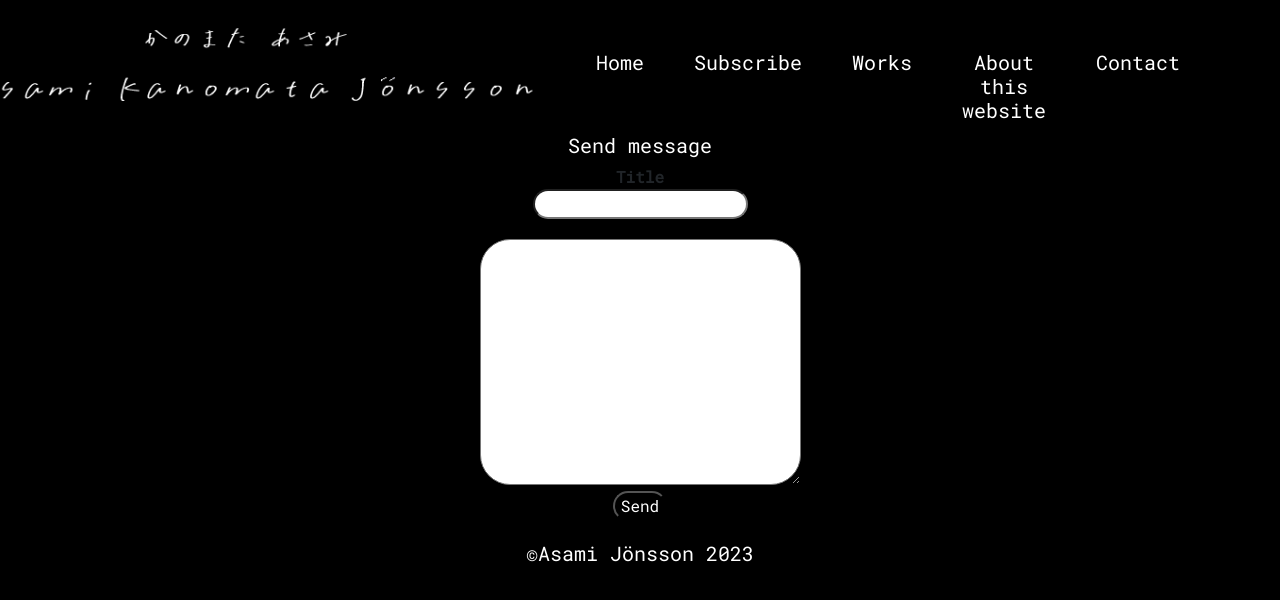
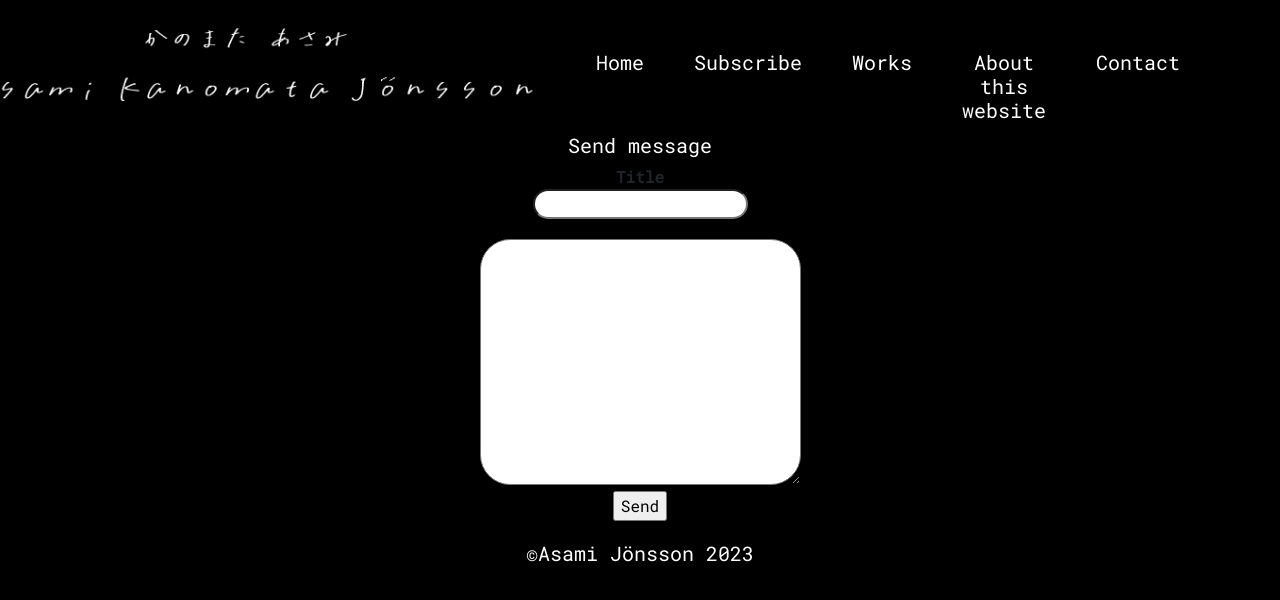
Before and after one commit to Asamijonsson/portfolio2023, a React (Create React App) app: page /contact in a window 1280 px wide. Shown: the top 600 px of the page. Built offline with nearby package versions, Linux system fonts and the light colour scheme.

Commit message:
deleted photos

```diff
--- a/package.json
+++ b/package.json
@@ -3,6 +3,7 @@
   "version": "0.1.0",
   "private": true,
   "dependencies": {
+    "@emailjs/browser": "^3.11.0",
     "@testing-library/jest-dom": "^5.16.5",
     "@testing-library/react": "^13.4.0",
     "@testing-library/user-event": "^13.5.0",
--- a/src/Pages/Aboutme.jsx
+++ b/src/Pages/Aboutme.jsx
@@ -1,5 +1,5 @@
 import style from "./Aboutme.module.css";
-import aboutme from "../image/aboutme.JPG";
+// import aboutme from "../image/aboutme.JPG";
 import Knowledge from "./Knowledge";
 import { Link } from "react-router-dom";
 // import colorstyle from "../Color.module.css"
@@ -7,7 +7,7 @@ import { Link } from "react-router-dom";
 const Aboutme = () => {
   return (
     <div className={style.background}>
-      <img src={aboutme} alt="" className={style.img} />
+      {/* <img src={aboutme} alt="" className={style.img} /> */}
       <Link to={"/aboutmejp"} className={style.aboutmeLink}>
         Japanese
       </Link>
--- a/src/Pages/Aboutme.module.css
+++ b/src/Pages/Aboutme.module.css
@@ -4,20 +4,23 @@
   padding-right: 130px;
 }
 
+
 .aboutme{
+
   background-color: white;
   padding-top: 150px;
   padding-bottom: 150px;
 }
 
 .aboutwebsite{
-
+  color: white;
   padding-top: 150px;
   padding-bottom: 150px;
 }
 
 .aboutmeKnowledge {
   background-color: white;
+  font-size: 20px;
   padding-top: 50px;
   padding-left: 30px;
   padding-right: 30px;
--- a/src/Pages/Contact.jsx
+++ b/src/Pages/Contact.jsx
@@ -1,19 +1,55 @@
-import Home from "./Home"
-import colorstyle from "../Color.module.css"
-import style from "./Contact.module.css"
-const Contact =()=>{
-    return(
-        <div role="form" id="main-content" aria-label="Contact imformation">
-            <form action="https://formsubmit.co/momoji832@hotmail.com" method="POST">
-            <h3 className={colorstyle.primary}>Send message</h3>
-            <label className={style.title} for="inp" aria-labelledby="inp">Title</label><br />
-            <input type="hidden" value={<Home/>}/>
-            <input className={style.input} type="text" id="inp" aria-required="true" aria-roledescription="input" required/><br />
-            <textarea  className={style.textarea} id="inp" cols="30" rows="10" aria-required="true" aria-roledescription="textarea" required></textarea><br />
-            <button className={style.button} >Send</button>
-            </form>
-        </div>
-    )
-}
+import React, { useRef } from "react";
+import emailjs from '@emailjs/browser';
+import Home from "./Home";
+import colorstyle from "../Color.module.css";
+import style from "./Contact.module.css";
+const Contact = () => {
+  const form = useRef();
+  const sendEmail = (e) => {
+    e.preventDefault();
 
-export default Contact
+    emailjs.sendForm("service_5e599fq", "service_5e599fq", e.target, "G0DbhqeWzAo195Rk0")
+      .then(
+        (result) => {
+          console.log(result.text);
+        },
+        (error) => {
+          console.log(error.text);
+        }
+      );
+  };
+  return (
+    <div role="form" id="main-content" aria-label="Contact imformation">
+      <form ref={form} onSubmit={sendEmail}>
+        <h3 className={colorstyle.primary}>Send message</h3>
+        <label className={style.title} for="inp" aria-labelledby="inp">
+          Title
+        </label>
+        <br />
+        <input type="hidden" value={<Home />} />
+        <input
+          className={style.input}
+          type="email"
+          id="inp"
+          aria-required="true"
+          aria-roledescription="input"
+          required
+        />
+        <br />
+        <textarea
+          className={style.textarea}
+          id="inp"
+          cols="30"
+          rows="10"
+          aria-required="true"
+          aria-roledescription="textarea"
+          required
+        ></textarea>
+        <br />
+        <input type="submit" value="Send" />
+      </form>
+    </div>
+  );
+};
+
+export default Contact;
--- a/src/PagesJP/AboutmeJP.jsx
+++ b/src/PagesJP/AboutmeJP.jsx
@@ -1,19 +1,18 @@
 import { Link } from "react-router-dom";
 import style from "./AboutmeJP.module.css";
-import aboutme from "../image/aboutme.JPG";
+// import aboutme from "../image/aboutme.JPG";
 import Knowledge from "../Pages/Knowledge";
 
 const AboutmeJP =()=>{
     return(
         <div>
  <div className={style.background}>
-      <img src={aboutme} alt="" className={style.img} />
+      {/* <img src={aboutme} alt="" className={style.img} /> */}
       <Link to={"/aboutme"} className={style.aboutmeJpLink}>English</Link>
       <article>
         <h2>About me</h2>
                 <p className={style.text}>
-            ご覧いただきありがとうございます。 このウェブサイトはわたしが今までフロントエンドの勉強習作ですが
-            調理師として海外で10年ほど仕事もしていました。“作品”の中にある写真は実際に自分で作ってきたものです。
+            ご覧いただきありがとうございます。 このウェブサイトはわたしのプロフィールデモサイトです。
             このサイトやわたしの作品に興味を持ってくださったなら幸いです。
             御用の際はコンタクトからメッセージを送ってください。
 
--- a/src/PagesJP/AboutmeJP.module.css
+++ b/src/PagesJP/AboutmeJP.module.css
@@ -1,9 +1,12 @@
 .text{
+  color: white;
     padding-left: 130px;
     padding-right: 130px;
     }
 
     .aboutmeArticle{
+      color: white;
+      font-size: 20px;
         padding-top: 50px;
         padding-left: 30px;
         padding-right: 30px;
```
Also changed, not shown: 1 other file (tests, documents, lock files or other folders).
